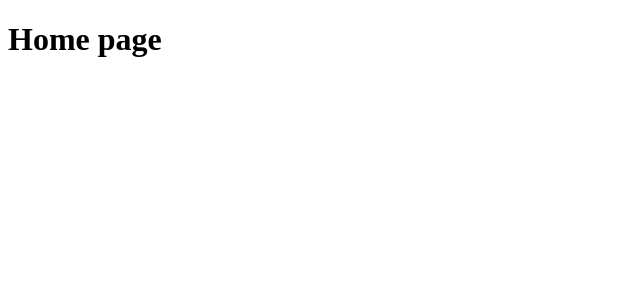
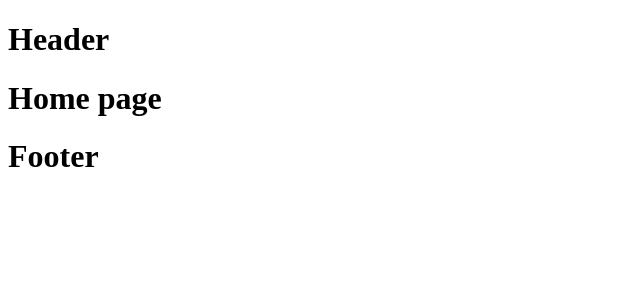
Before and after one commit to SharinLana/MERN-eCommerce, a React (Create React App) app in the folder frontend/: page / in a window 1280 px wide. Shown: the top 300 px of the page, without its empty margins (0-640 px from the left). Built offline with nearby package versions, Linux system fonts and the light colour scheme.

Commit message:
create header and footer components and render them in the App.jsx

```diff
--- a/frontend/src/App.jsx
+++ b/frontend/src/App.jsx
@@ -1,11 +1,15 @@
 import React, { BrowserRouter, Routes, Route } from "react-router-dom";
+// Publicly available pages
 import HomePage from "./pages/HomePage";
 import CartPage from "./pages/CartPage";
 import LoginPage from "./pages/LoginPage";
 import RegisterPage from "./pages/RegisterPage";
 import ProductListPage from "./pages/ProductListPage";
 import ProductDetailsPage from "./pages/ProductDetailsPage";
-// User Pages
+// Components
+import HeaderComponent from "./components/HeaderComponent";
+import FooterComponent from "./components/FooterComponent";
+// User pages
 import UserProfilePage from "./pages/user/UserProfilePage";
 import UserOrderPage from "./pages/user/UserOrderPage";
 import UserOrderDetailsPage from "./pages/user/UserOrderDetailsPage";
@@ -25,6 +29,7 @@ import AdminAnalyticsPage from "./pages/admin/AdminAnalyticsPage";
 function App() {
   return (
     <BrowserRouter>
+      <HeaderComponent />
       <Routes>
         <Route path="/" element={<HomePage />} />
         <Route path="/register" element={<RegisterPage />} />
@@ -71,6 +76,7 @@ function App() {
           <Route path="/admin/analytics" element={<AdminAnalyticsPage />} />
         </Route>
       </Routes>
+      <FooterComponent />
     </BrowserRouter>
   );
 }
--- /dev/null
+++ b/frontend/src/components/FooterComponent.jsx
@@ -0,0 +1,11 @@
+import React from "react";
+
+const FooterComponent = () => {
+  return (
+    <div>
+      <h1>Footer</h1>
+    </div>
+  );
+};
+
+export default FooterComponent;
--- /dev/null
+++ b/frontend/src/components/HeaderComponent.jsx
@@ -0,0 +1,11 @@
+import React from "react";
+
+const HeaderComponent = () => {
+  return (
+    <div>
+      <h1>Header</h1>
+    </div>
+  );
+};
+
+export default HeaderComponent;
--- a/frontend/src/components/ProtectedRoutesComponent.jsx
+++ b/frontend/src/components/ProtectedRoutesComponent.jsx
@@ -1,8 +1,17 @@
 import React from "react";
 import { Outlet, Navigate } from "react-router-dom";
 
-const ProtectedRoutesComponent = () => {
-  let auth = true;
+const ProtectedRoutesComponent = ({ admin }) => {
+  let auth = false;
+
+  if (admin) {
+    let adminAuth = true;
+    if (adminAuth) auth = true;
+  } else {
+    let userAuth = true;
+    if (userAuth) auth = true;
+  }
+
   return auth ? <Outlet /> : <Navigate to="/login" />;
 };
 
```
Also changed, not shown: frontend/.eslintrc.json.
